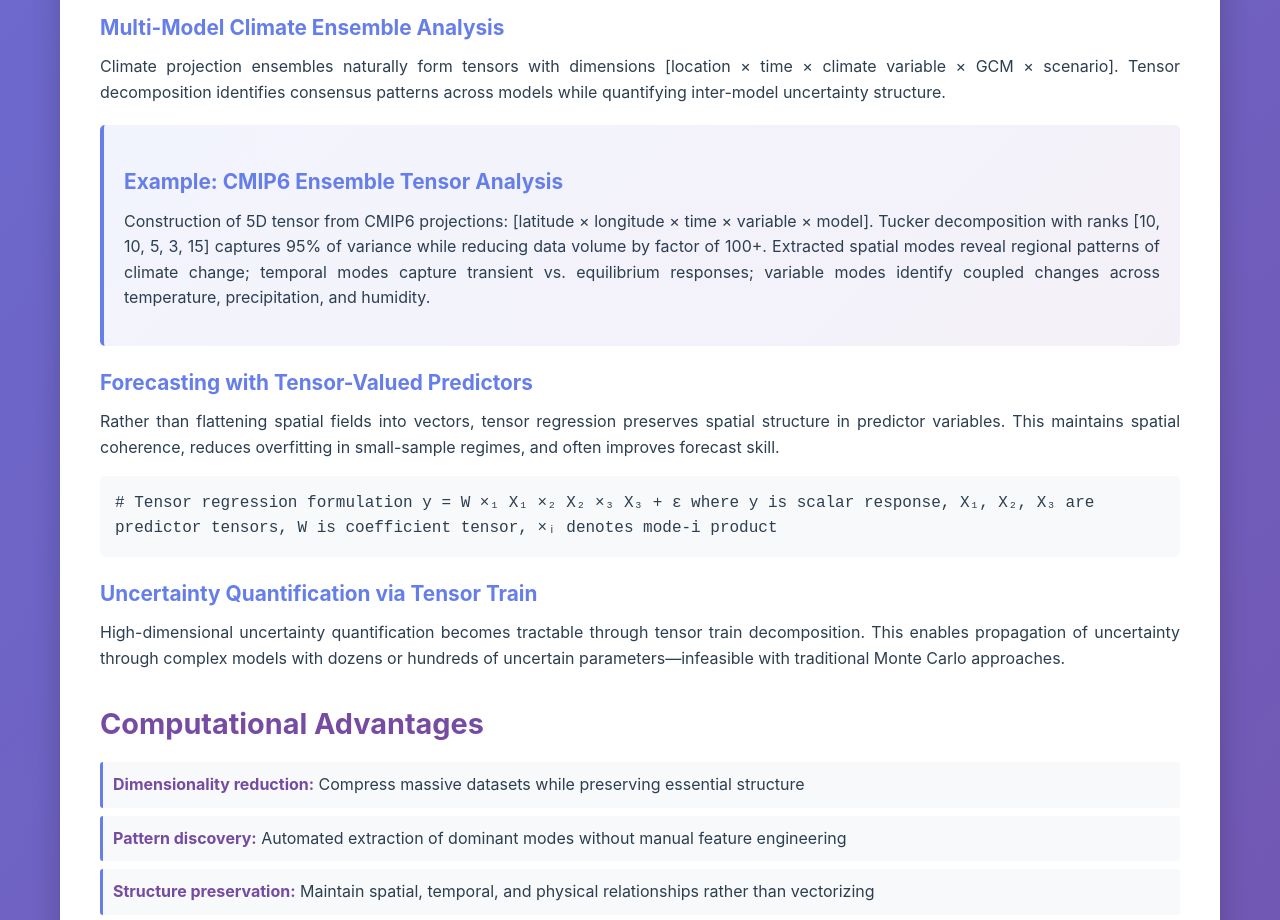
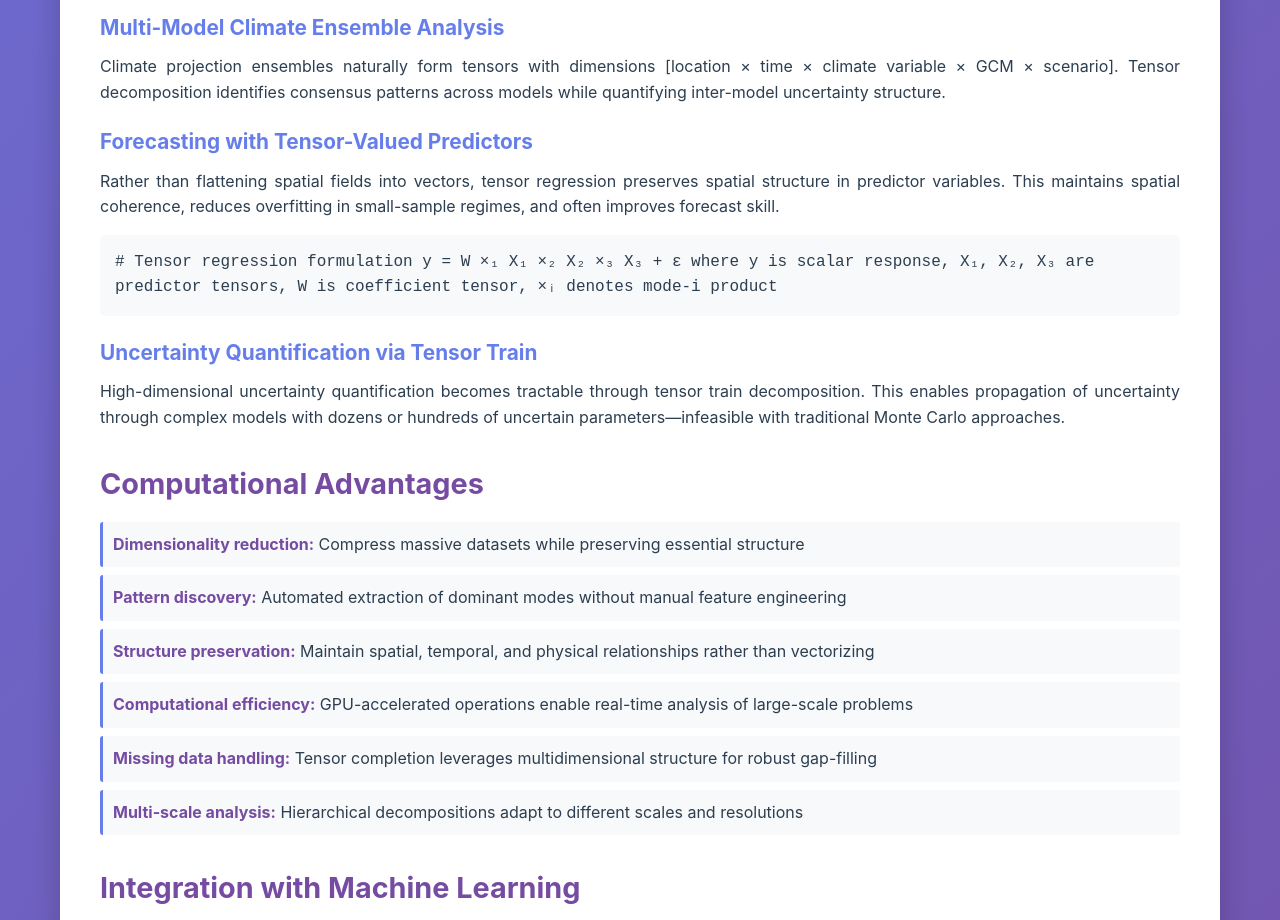
Before and after one commit to areyouinning/FluidTensorAnalytics, a plain HTML site: page tensor-analysis.html in a window 1280 px wide. Shown: the part 2660-3580 px from the top of the page. Drawn offline with Linux system fonts and the light colour scheme.

Commit message:
Update tensor-analysis.html

```diff
--- a/tensor-analysis.html
+++ b/tensor-analysis.html
@@ -310,11 +310,6 @@
             <h3>Multi-Model Climate Ensemble Analysis</h3>
             <p>Climate projection ensembles naturally form tensors with dimensions [location × time × climate variable × GCM × scenario]. Tensor decomposition identifies consensus patterns across models while quantifying inter-model uncertainty structure.</p>
 
-            <div class="highlight-box">
-                <h3>Example: CMIP6 Ensemble Tensor Analysis</h3>
-                <p>Construction of 5D tensor from CMIP6 projections: [latitude × longitude × time × variable × model]. Tucker decomposition with ranks [10, 10, 5, 3, 15] captures 95% of variance while reducing data volume by factor of 100+. Extracted spatial modes reveal regional patterns of climate change; temporal modes capture transient vs. equilibrium responses; variable modes identify coupled changes across temperature, precipitation, and humidity.</p>
-            </div>
-
             <h3>Forecasting with Tensor-Valued Predictors</h3>
             <p>Rather than flattening spatial fields into vectors, tensor regression preserves spatial structure in predictor variables. This maintains spatial coherence, reduces overfitting in small-sample regimes, and often improves forecast skill.</p>
 
```
